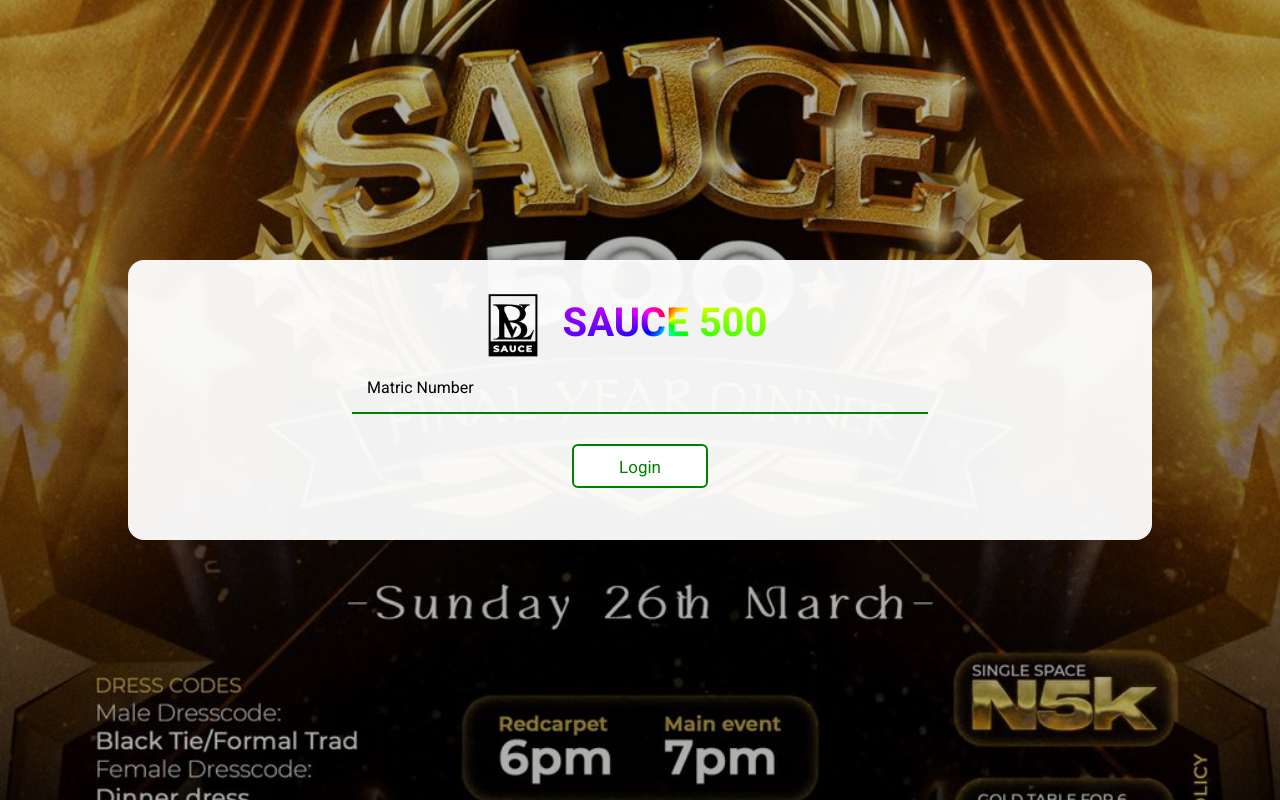
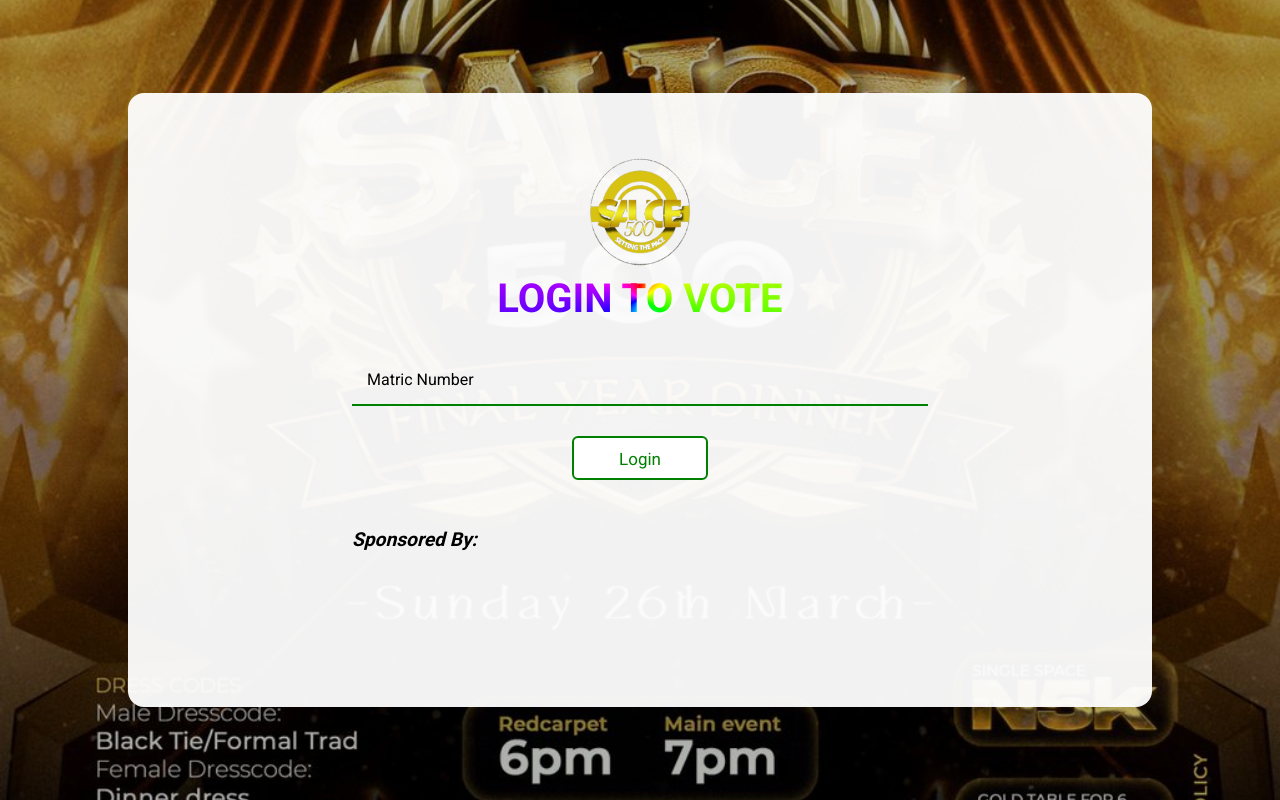
Before and after one commit to d-code-h/sauce_votify, a Next.js app: page /login in a window 1280 px wide. Built offline with nearby package versions, Linux system fonts and the light colour scheme.

Commit message:
Random image and sponsor fixes

```diff
--- a/pages/[voter].js
+++ b/pages/[voter].js
@@ -105,7 +105,7 @@ export default function Voters() {
         <title>Sauce 500 - Voting</title>
         <meta name="description" content="Generated by create next app" />
         <meta name="viewport" content="width=device-width, initial-scale=1" />
-        <link rel="icon" href="/brand.png" />
+        <link rel="icon" href="/main-logo-preview.png" />
       </Head>
       <main className={!voted ? styles.main : styles.main_voted}>
         <div
--- a/pages/login.js
+++ b/pages/login.js
@@ -3,7 +3,10 @@ import Head from 'next/head';
 import Image from 'next/image';
 import { useRouter } from 'next/router';
 import styles from '../styles/Home.module.css';
-import Logo from '../public/logo-preview.png';
+import Logo from '../public/main-logo-preview.png';
+import Sauce from '../public/logo-preview.png';
+import Brand from '../public/brand.png';
+import Sponsor from '../public/sponsor.png';
 
 export default function Home({ matric, setMatric }) {
   const router = useRouter();
@@ -52,7 +55,7 @@ export default function Home({ matric, setMatric }) {
         <title>Sauce 500 - Login</title>
         <meta name="description" content="Generated by create next app" />
         <meta name="viewport" content="width=device-width, initial-scale=1" />
-        <link rel="icon" href="/brand.png" />
+        <link rel="icon" href="/main-logo-preview.png" />
       </Head>
       <main className={styles.main}>
         <div className={styles.overlay}></div>
@@ -62,11 +65,11 @@ export default function Home({ matric, setMatric }) {
               <Image
                 className={styles.content_hero_img}
                 src={Logo}
-                width={100}
-                height={70}
+                width={160}
+                height={150}
                 alt="Sauce"
               />
-              <h1 className={styles.heading}> SAUCE 500</h1>
+              <h1 className={styles.heading}> Login To Vote</h1>
             </div>
             <section className={styles.full__width}>
               <form
@@ -95,6 +98,27 @@ export default function Home({ matric, setMatric }) {
                   Login
                 </button>
               </form>
+
+              <div className={styles.sponsored}>
+                <h4>Sponsored By:</h4>
+                <marquee behavior="" direction="">
+                  <Image src={Sauce} width={80} height={80} alt="Sauce" />
+                  <Image
+                    className={styles.spons}
+                    src={Brand}
+                    width={80}
+                    height={80}
+                    alt="Sauce"
+                  />
+                  <Image
+                    className={styles.sponsor}
+                    src={Sponsor}
+                    width={100}
+                    height={100}
+                    alt="Sauce"
+                  />
+                </marquee>
+              </div>
             </section>
           </div>
         </section>
--- a/styles/Home.module.css
+++ b/styles/Home.module.css
@@ -33,21 +33,24 @@
   z-index: 10;
   width: 90%;
   height: 100%;
-  text-align: center;
+  /* text-align: center; */
   padding: 2rem;
   border-radius: 1rem;
 }
 .content_hero {
   display: flex;
+  flex-direction: column;
   justify-content: center;
   align-items: center;
-  margin-right: 50px;
+  /* margin-right: 50px; */
+  margin-bottom: 1rem;
 }
 .content_hero_img {
-  align-self: baseline;
+  /* align-self: baseline; */
 }
 .heading {
-  align-self: end;
+  /* align-self: end; */
+  text-transform: uppercase;
   font-size: 2.5rem;
   margin-bottom: 1rem;
   text-align: center;
@@ -201,6 +204,22 @@
   margin-top: 0.5rem;
   font-weight: bold;
 }
+
+.sponsored {
+  margin-top: 3rem;
+}
+.sponsored h4 {
+  font-size: 1.2rem;
+  margin-bottom: 1rem;
+  font-style: italic;
+}
+.sponsor {
+  background-color: #000;
+}
+.spons {
+  margin: 0 2rem 0 0.8rem;
+}
+
 @media screen and (min-width: 768px) {
   .full__width {
     max-width: 60%;
--- a/styles/globals.css
+++ b/styles/globals.css
@@ -81,12 +81,12 @@
 
 html,
 body {
-  max-width: 100vw;
-  overflow-x: hidden;
+  width: 100%;
 }
 
 body {
   color: rgb(var(--foreground-rgb));
+  overflow: auto !important;
 }
 
 a {
```
Also changed, not shown: pages/candidates.js (+4 -4 lines), styles/candidates.module.css (+6 -3 lines).
